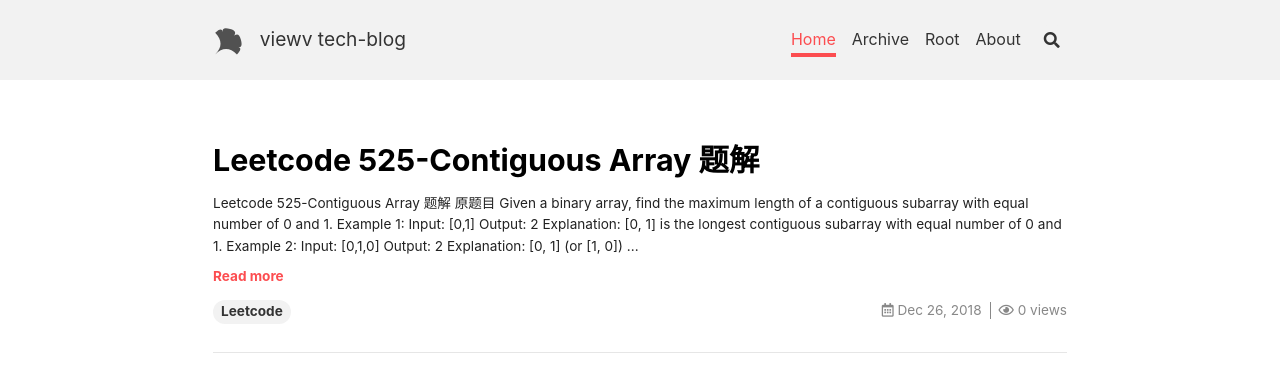
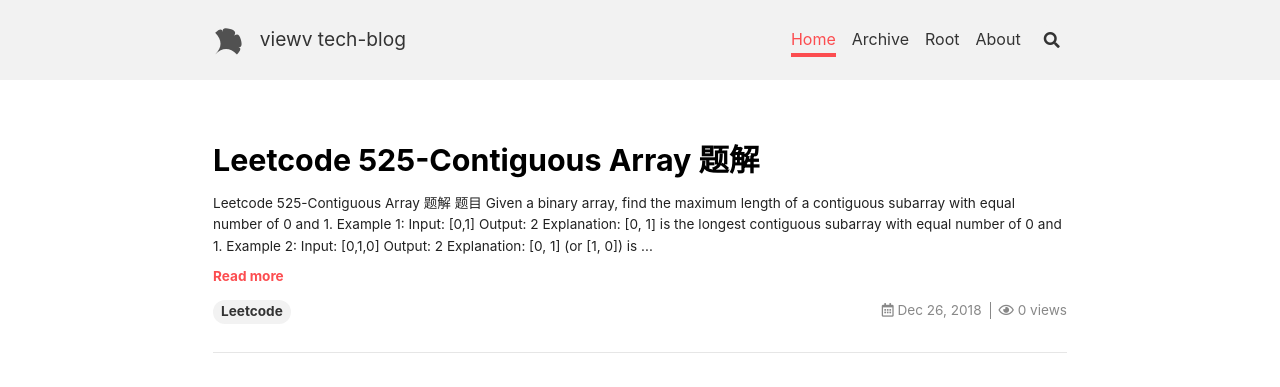
Before and after one commit to zxnnet/zxnnet.github.io, a Jekyll site: the page built from index.html, in a window 1280 px wide. Shown: the top 387 px of the page. Built offline with Jekyll 4.4.1, drawn with Linux system fonts in a browser that asks for light colours; nearby versions of some CDN libraries; emoji names are drawn with the system emoji font; the list of posts is cut into pages by our own code; comment, search, counter and statistics services are not loaded.

Commit message:
change passage

```diff
--- a/_posts/2018-12-26-leetcode-solve-01.md
+++ b/_posts/2018-12-26-leetcode-solve-01.md
@@ -19,7 +19,7 @@
 
 # Leetcode 525-Contiguous Array 题解
 
-> **原题目**
+## 题目
 >
 > Given a binary array, find the maximum length of a contiguous subarray with equal number of 0 and 1.
 >
```
